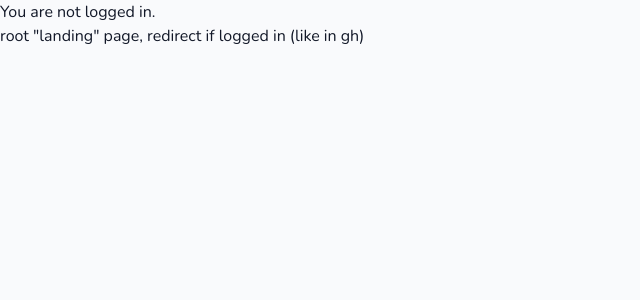
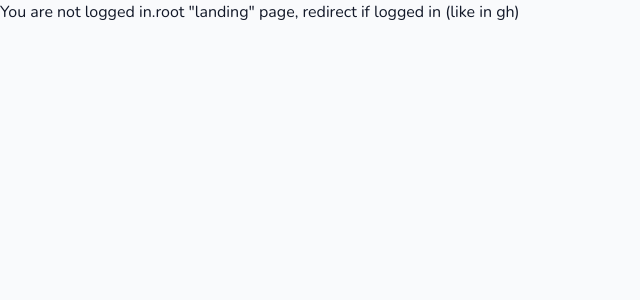
Before and after one commit to Sc222/skb-lab-inside-net, a React app in the folder Web/: page / in a window 1280 px wide. Shown: the top 300 px of the page, without its empty margins (0-640 px from the left). Built offline with nearby package versions, Linux system fonts and the light colour scheme.

Commit message:
Add style for root component

```diff
--- a/Web/src/index.scss
+++ b/Web/src/index.scss
@@ -1,3 +1,10 @@
 body {
     margin: 0;
+
+    #root {
+        display: flex;
+        height: 100%;
+        width: 100%;
+        flex: 1 1 auto;
+    }
 }
```
